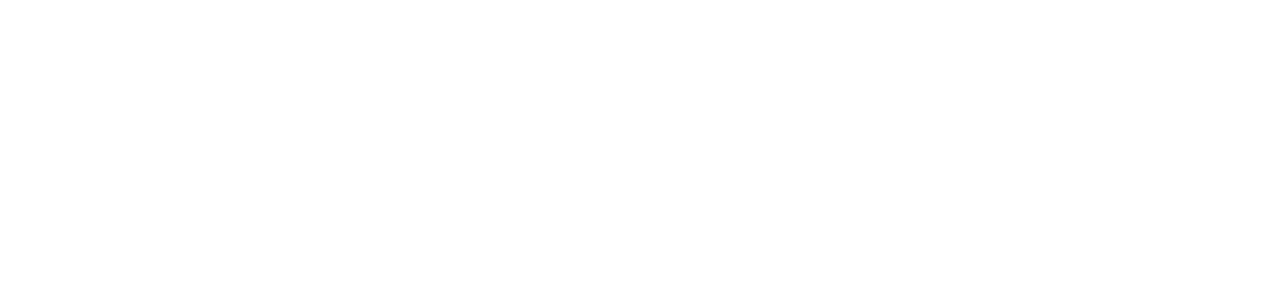
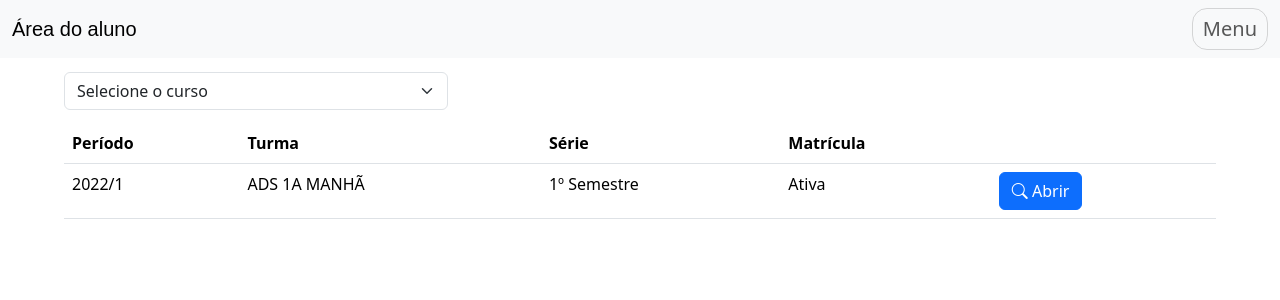
Before and after one commit to mandaapag03/ProjetoWebApp, an Angular app: page /notas-faltas in a window 1280 px wide. Before the commit this address led to /. Shown: the top 300 px of the page. Built offline with nearby package versions, Linux system fonts and the light colour scheme.

Commit message:
Adiciona componente notas e faltas

```diff
--- a/src/app/app-routing.module.ts
+++ b/src/app/app-routing.module.ts
@@ -2,11 +2,13 @@
 import { RouterModule, Routes } from '@angular/router';
 import { PrincipalComponent } from './components/area_aluno/principal/principal.component';
 import { LoginComponent } from './components/login/login.component';
+import { NotasFaltasComponent } from './components/notas-faltas/notas-faltas.component';
 
 const routes: Routes = [
   { path: "", redirectTo: "principal", pathMatch: "full" },
   { path: "login", component: LoginComponent },
-  { path: "principal", component: PrincipalComponent }
+  { path: "principal", component: PrincipalComponent },
+  { path: "notas-faltas", component: NotasFaltasComponent }
 ];
 
 @NgModule({
--- a/src/app/app.module.ts
+++ b/src/app/app.module.ts
@@ -8,6 +8,7 @@
 import { MenuComponent } from './components/area_aluno/menu/menu.component';
 import { MuralRecadosComponent } from './components/area_aluno/principal/mural-recados/mural-recados.component';
 import { PainelAlunoComponent } from './components/area_aluno/painel-aluno/painel-aluno.component';
+import { NotasFaltasComponent } from './components/notas-faltas/notas-faltas.component';
 
 @NgModule({
   declarations: [
@@ -16,7 +17,8 @@
     PrincipalComponent,
     MenuComponent,
     MuralRecadosComponent,
-    PainelAlunoComponent
+    PainelAlunoComponent,
+    NotasFaltasComponent
   ],
   imports: [
     BrowserModule,
--- a/src/app/components/area_aluno/menu/menu.component.html
+++ b/src/app/components/area_aluno/menu/menu.component.html
@@ -26,7 +26,7 @@
                     Secretaria Online
                 </a>
                 <ul class="dropdown-menu">
-                    <li><a class="dropdown-item" routerLink="">Notas e Faltas</a></li>
+                    <li><a class="dropdown-item" routerLink="/notas-faltas">Notas e Faltas</a></li>
                     <li><a class="dropdown-item" href="https://account.impacta.edu.br/aluno/documentos/Calendário%20Acadêmico%202023_1%20%20-%20Presencial.pdf?1678499621" target="_blank">Calendário Geral</a></li>
                     <li><a class="dropdown-item" routerLink="">Horários</a></li>
                     <li><a class="dropdown-item" routerLink="">Documentos</a></li>
--- /dev/null
+++ b/src/app/components/notas-faltas/notas-faltas.component.css
@@ -0,0 +1,21 @@
+.tabela-notas-faltas{
+    max-width: 90%;
+    margin: auto;
+}
+
+.select-curso{
+    max-width: 30%;
+    margin: 0% 5% 1% 5%;
+}
+
+@media only screen and (max-width: 1200px ) {
+    .tabela-notas-faltas{
+        max-width: 100%;
+        margin: 0;
+        font-size: 14px;
+    }
+    .select-curso{
+        max-width: 70%;
+        margin: 0% 5% 1% 5%;
+    }
+}
--- /dev/null
+++ b/src/app/components/notas-faltas/notas-faltas.component.html
@@ -0,0 +1,37 @@
+<app-menu></app-menu>
+<br><br><br>
+<div class="select-curso">
+    <select class="form-select" aria-label="Default select example">
+        <option selected>Selecione o curso</option>
+        <option value="1">Curso Superior de Tecnologia em Análise e Desenvolvimento de Sistemas</option>
+      </select>
+</div>
+<div class="tabela-notas-faltas">
+    <table class="table">
+        <thead>
+          <tr>
+              <th>Período</th>
+              <th>Turma</th>
+              <th>Série</th>
+              <th>Matrícula</th>
+              <th></th>
+          </tr>
+        </thead>
+        <tbody>
+          <tr>
+              <td>2022/1</td>
+              <td>ADS 1A MANHÃ</td>
+              <td>1º Semestre</td>
+              <td>Ativa</td>
+              <td>
+                <button type="button" class="btn btn-primary">
+                    <span><i class="bi bi-search"></i>  Abrir</span>
+                </button>
+            </td>
+          </tr>
+        </tbody>
+      </table>
+</div>
+<div class="notas-faltas">
+
+</div>
--- a/src/index.html
+++ b/src/index.html
@@ -7,6 +7,7 @@
   <meta name="viewport" content="width=device-width, initial-scale=1">
   <link rel="icon" type="image/x-icon" href="favicon.ico">
   <link href="https://cdn.jsdelivr.net/npm/bootstrap@5.3.0-alpha1/dist/css/bootstrap.min.css" rel="stylesheet">
+  <link rel="stylesheet" href="https://cdn.jsdelivr.net/npm/bootstrap-icons@1.10.5/font/bootstrap-icons.css">
 </head>
 <body>
   <app-root></app-root>
```
Also changed, not shown: src/app/components/notas-faltas/notas-faltas.component.ts (added, +10 -0 lines), 1 other file (tests, documents, lock files or other folders).
